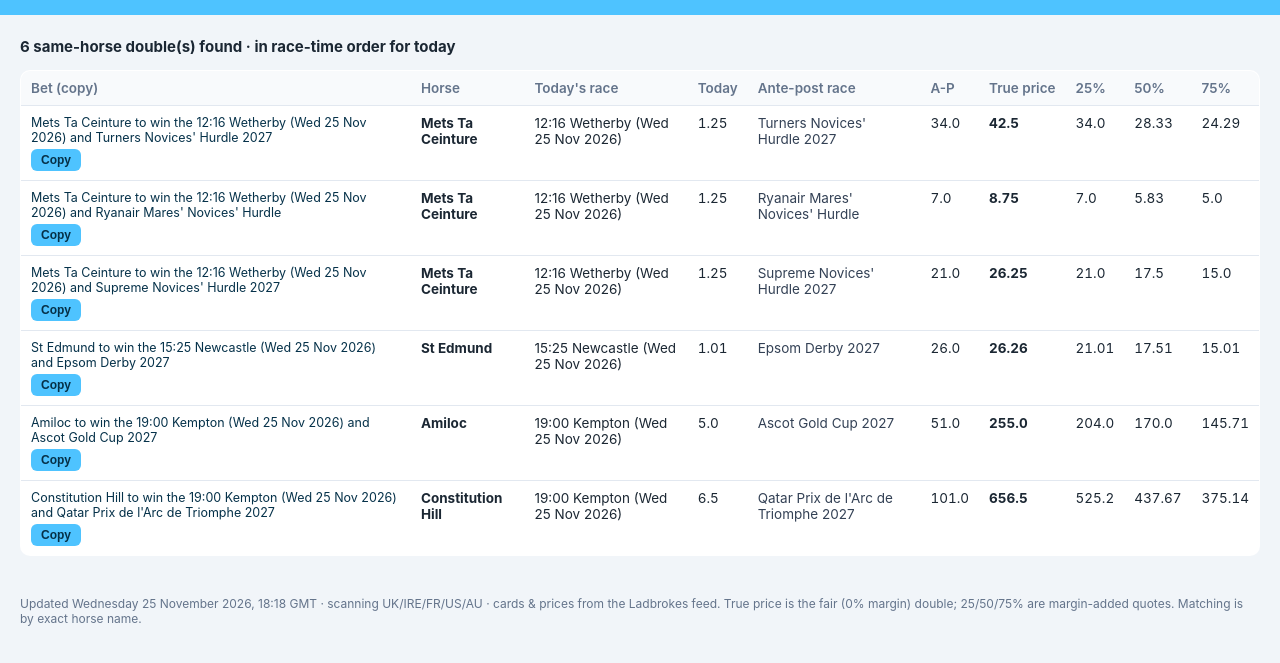
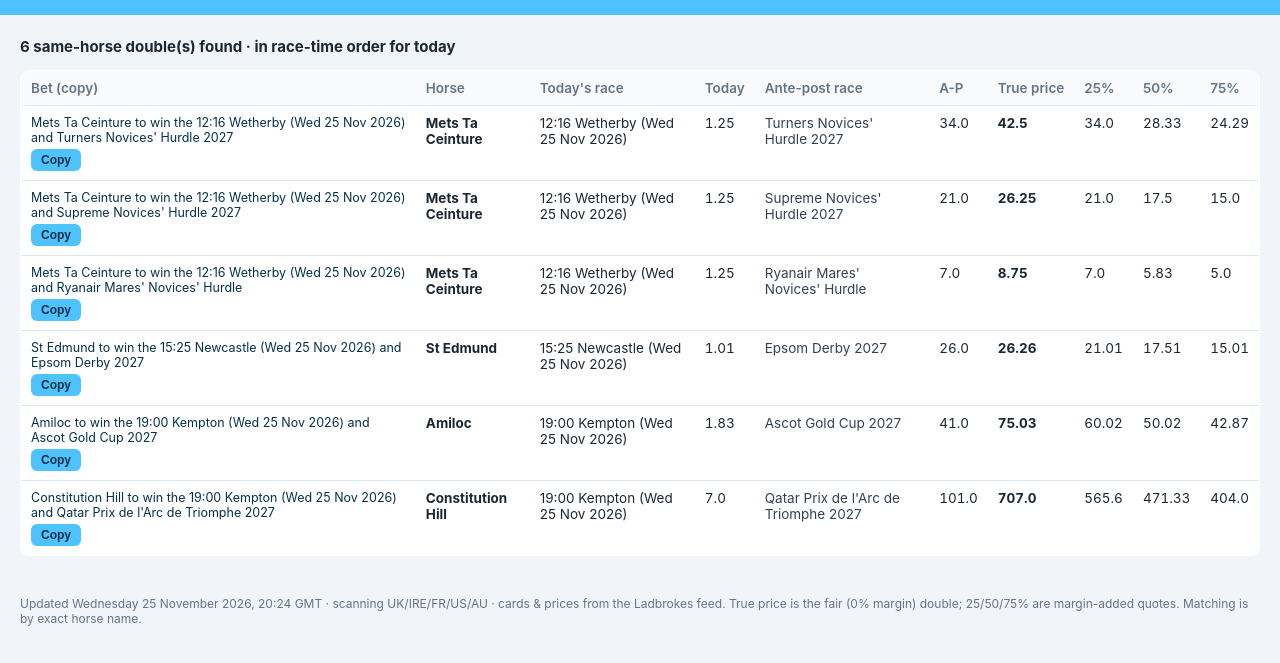
Before and after one commit to iRozz1985/same-horse-doubles, a plain HTML site: page index.html in a window 1280 px wide. Shown: the part 67-730 px from the top of the page. Drawn offline with Linux system fonts and the light colour scheme.

Commit message:
Update same-horse doubles

```diff
--- a/index.html
+++ b/index.html
@@ -43,15 +43,15 @@
 </header>
 <main>
   <p class='count'>6 same-horse double(s) found &middot; in race-time order for today</p><table><colgroup><col class='c-bet'><col class='c-horse'><col class='c-trace'><col class='c-tp'><col class='c-ap'><col class='c-app'><col class='c-fair'><col class='c-q'><col class='c-q'><col class='c-q'></colgroup><thead><tr><th>Bet (copy)</th><th>Horse</th><th>Today's race</th><th>Today</th><th>Ante-post race</th><th>A-P</th><th>True price</th><th>25%</th><th>50%</th><th>75%</th></tr></thead><tbody><tr><td class='bet'><span class='bettext'>Mets Ta Ceinture to win the 12:16 Wetherby (Wed 25 Nov 2026) and Turners Novices&#x27; Hurdle 2027</span><button class='copybtn' type='button' data-copy="Mets Ta Ceinture to win the 12:16 Wetherby (Wed 25 Nov 2026) and Turners Novices&#x27; Hurdle 2027" onclick='copyBet(this)'>Copy</button></td><td class='horse'>Mets Ta Ceinture</td><td>12:16 Wetherby (Wed 25 Nov 2026)</td><td class='num'>1.25</td><td class='ap'>Turners Novices&#x27; Hurdle 2027</td><td class='num'>34.0</td><td class='num fair'>42.5</td><td class='num'>34.0</td><td class='num'>28.33</td><td class='num'>24.29</td></tr>
+<tr><td class='bet'><span class='bettext'>Mets Ta Ceinture to win the 12:16 Wetherby (Wed 25 Nov 2026) and Supreme Novices&#x27; Hurdle 2027</span><button class='copybtn' type='button' data-copy="Mets Ta Ceinture to win the 12:16 Wetherby (Wed 25 Nov 2026) and Supreme Novices&#x27; Hurdle 2027" onclick='copyBet(this)'>Copy</button></td><td class='horse'>Mets Ta Ceinture</td><td>12:16 Wetherby (Wed 25 Nov 2026)</td><td class='num'>1.25</td><td class='ap'>Supreme Novices&#x27; Hurdle 2027</td><td class='num'>21.0</td><td class='num fair'>26.25</td><td class='num'>21.0</td><td class='num'>17.5</td><td class='num'>15.0</td></tr>
 <tr><td class='bet'><span class='bettext'>Mets Ta Ceinture to win the 12:16 Wetherby (Wed 25 Nov 2026) and Ryanair Mares&#x27; Novices&#x27; Hurdle</span><button class='copybtn' type='button' data-copy="Mets Ta Ceinture to win the 12:16 Wetherby (Wed 25 Nov 2026) and Ryanair Mares&#x27; Novices&#x27; Hurdle" onclick='copyBet(this)'>Copy</button></td><td class='horse'>Mets Ta Ceinture</td><td>12:16 Wetherby (Wed 25 Nov 2026)</td><td class='num'>1.25</td><td class='ap'>Ryanair Mares&#x27; Novices&#x27; Hurdle</td><td class='num'>7.0</td><td class='num fair'>8.75</td><td class='num'>7.0</td><td class='num'>5.83</td><td class='num'>5.0</td></tr>
-<tr><td class='bet'><span class='bettext'>Mets Ta Ceinture to win the 12:16 Wetherby (Wed 25 Nov 2026) and Supreme Novices&#x27; Hurdle 2027</span><button class='copybtn' type='button' data-copy="Mets Ta Ceinture to win the 12:16 Wetherby (Wed 25 Nov 2026) and Supreme Novices&#x27; Hurdle 2027" onclick='copyBet(this)'>Copy</button></td><td class='horse'>Mets Ta Ceinture</td><td>12:16 Wetherby (Wed 25 Nov 2026)</td><td class='num'>1.25</td><td class='ap'>Supreme Novices&#x27; Hurdle 2027</td><td class='num'>21.0</td><td class='num fair'>26.25</td><td class='num'>21.0</td><td class='num'>17.5</td><td class='num'>15.0</td></tr>
 <tr><td class='bet'><span class='bettext'>St Edmund to win the 15:25 Newcastle (Wed 25 Nov 2026) and Epsom Derby 2027</span><button class='copybtn' type='button' data-copy="St Edmund to win the 15:25 Newcastle (Wed 25 Nov 2026) and Epsom Derby 2027" onclick='copyBet(this)'>Copy</button></td><td class='horse'>St Edmund</td><td>15:25 Newcastle (Wed 25 Nov 2026)</td><td class='num'>1.01</td><td class='ap'>Epsom Derby 2027</td><td class='num'>26.0</td><td class='num fair'>26.26</td><td class='num'>21.01</td><td class='num'>17.51</td><td class='num'>15.01</td></tr>
-<tr><td class='bet'><span class='bettext'>Amiloc to win the 19:00 Kempton (Wed 25 Nov 2026) and Ascot Gold Cup 2027</span><button class='copybtn' type='button' data-copy="Amiloc to win the 19:00 Kempton (Wed 25 Nov 2026) and Ascot Gold Cup 2027" onclick='copyBet(this)'>Copy</button></td><td class='horse'>Amiloc</td><td>19:00 Kempton (Wed 25 Nov 2026)</td><td class='num'>5.0</td><td class='ap'>Ascot Gold Cup 2027</td><td class='num'>51.0</td><td class='num fair'>255.0</td><td class='num'>204.0</td><td class='num'>170.0</td><td class='num'>145.71</td></tr>
-<tr><td class='bet'><span class='bettext'>Constitution Hill to win the 19:00 Kempton (Wed 25 Nov 2026) and Qatar Prix de l&#x27;Arc de Triomphe 2027</span><button class='copybtn' type='button' data-copy="Constitution Hill to win the 19:00 Kempton (Wed 25 Nov 2026) and Qatar Prix de l&#x27;Arc de Triomphe 2027" onclick='copyBet(this)'>Copy</button></td><td class='horse'>Constitution Hill</td><td>19:00 Kempton (Wed 25 Nov 2026)</td><td class='num'>6.5</td><td class='ap'>Qatar Prix de l&#x27;Arc de Triomphe 2027</td><td class='num'>101.0</td><td class='num fair'>656.5</td><td class='num'>525.2</td><td class='num'>437.67</td><td class='num'>375.14</td></tr>
+<tr><td class='bet'><span class='bettext'>Amiloc to win the 19:00 Kempton (Wed 25 Nov 2026) and Ascot Gold Cup 2027</span><button class='copybtn' type='button' data-copy="Amiloc to win the 19:00 Kempton (Wed 25 Nov 2026) and Ascot Gold Cup 2027" onclick='copyBet(this)'>Copy</button></td><td class='horse'>Amiloc</td><td>19:00 Kempton (Wed 25 Nov 2026)</td><td class='num'>1.83</td><td class='ap'>Ascot Gold Cup 2027</td><td class='num'>41.0</td><td class='num fair'>75.03</td><td class='num'>60.02</td><td class='num'>50.02</td><td class='num'>42.87</td></tr>
+<tr><td class='bet'><span class='bettext'>Constitution Hill to win the 19:00 Kempton (Wed 25 Nov 2026) and Qatar Prix de l&#x27;Arc de Triomphe 2027</span><button class='copybtn' type='button' data-copy="Constitution Hill to win the 19:00 Kempton (Wed 25 Nov 2026) and Qatar Prix de l&#x27;Arc de Triomphe 2027" onclick='copyBet(this)'>Copy</button></td><td class='horse'>Constitution Hill</td><td>19:00 Kempton (Wed 25 Nov 2026)</td><td class='num'>7.0</td><td class='ap'>Qatar Prix de l&#x27;Arc de Triomphe 2027</td><td class='num'>101.0</td><td class='num fair'>707.0</td><td class='num'>565.6</td><td class='num'>471.33</td><td class='num'>404.0</td></tr>
 </tbody></table>
 </main>
 <footer>
-  Updated Wednesday 25 November 2026, 18:18 GMT &middot; scanning UK/IRE/FR/US/AU &middot;
+  Updated Wednesday 25 November 2026, 20:24 GMT &middot; scanning UK/IRE/FR/US/AU &middot;
   cards &amp; prices from the Ladbrokes feed. True price is the fair (0% margin)
   double; 25/50/75% are margin-added quotes. Matching is by exact horse name.
 </footer>
```
